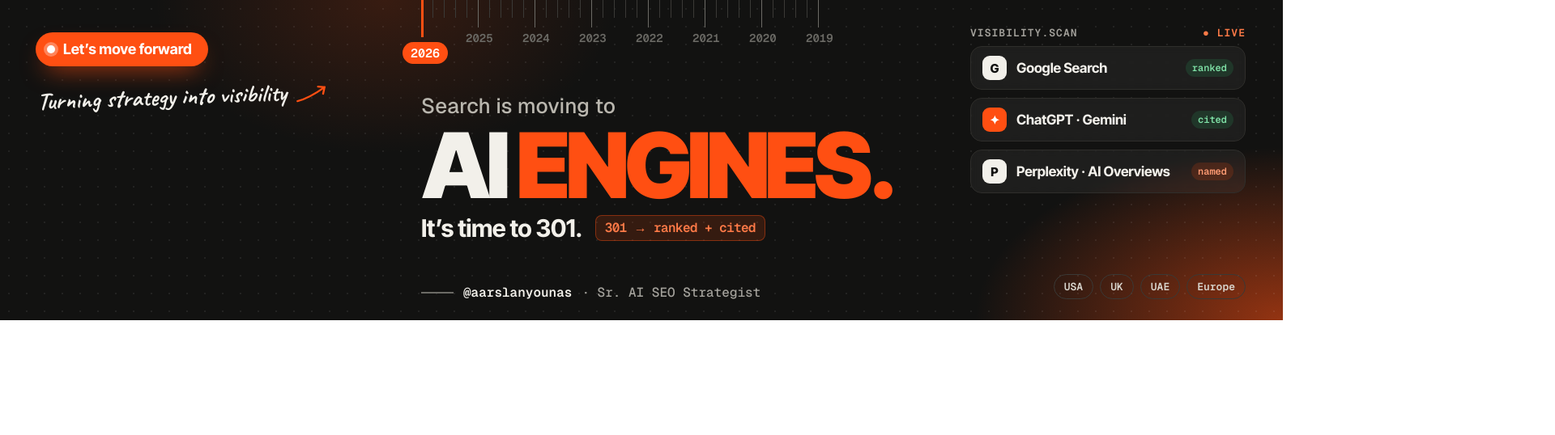
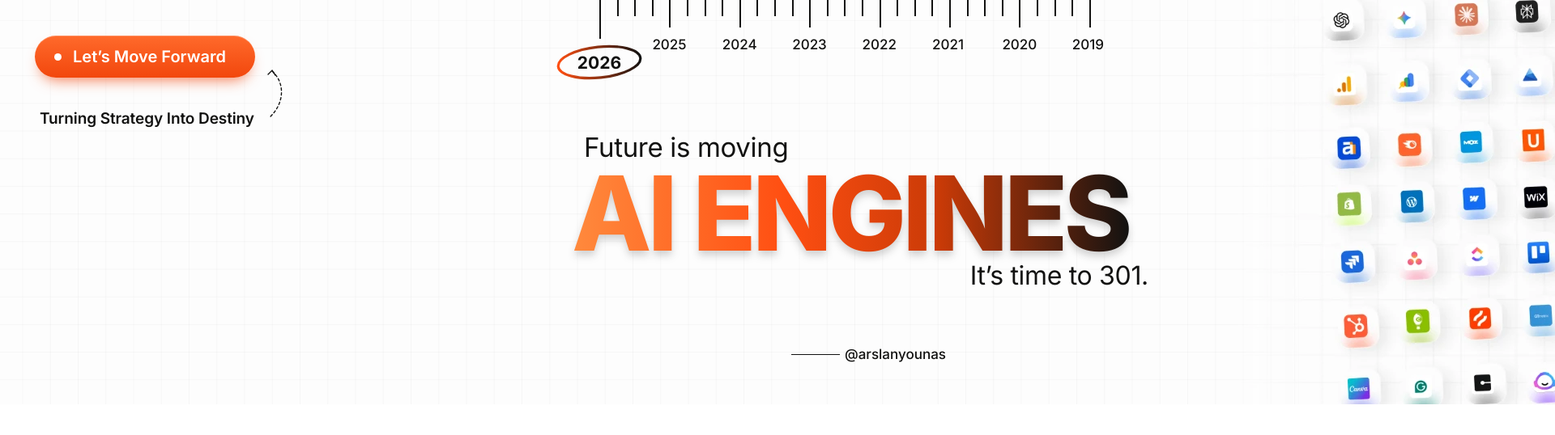
Before and after one commit to aarslanyounas/protfolio, a plain HTML site: page linkedin-brand/cover.html in a window 1280 px wide. Shown: the top 538 px of the page at 81% size, 1920 px wide, since content can reach past the window. Drawn offline with nearby package versions, Linux system fonts and the light colour scheme.

Commit message:
LinkedIn cover: original layout recoloured to brand orange/ink; light upscaled profile photo
Co-Authored-By: Claude Opus 5.5 <noreply@anthropic.com>
Claude-Session: https://claude.ai/code/session_01VBJH2upMVWksZtGWxkVbdV

```diff
--- a/linkedin-brand/cover.html
+++ b/linkedin-brand/cover.html
@@ -1,69 +1,46 @@
 <!doctype html><html><head><meta charset="utf-8">
-<link href="https://fonts.googleapis.com/css2?family=Geist+Mono:wght@500;600&family=Geist:wght@400;500;600&family=Inter+Tight:wght@700;800;900&family=Caveat:wght@700&display=swap" rel="stylesheet">
+<link href="https://fonts.googleapis.com/css2?family=Inter:wght@400;500;600;700;800;900&display=swap" rel="stylesheet">
 <style>
 *{margin:0;padding:0;box-sizing:border-box}
-body{width:1584px;height:396px;overflow:hidden;font-family:Geist,sans-serif}
-.c{position:relative;width:1584px;height:396px;overflow:hidden;color:#f2f0ea;
- background:radial-gradient(ellipse 40% 90% at 100% 100%,rgba(255,79,18,.55),transparent 60%),radial-gradient(ellipse 30% 80% at 30% 0%,rgba(255,79,18,.16),transparent 60%),#121211}
-.c::before{content:"";position:absolute;inset:0;background-image:radial-gradient(rgba(255,255,255,.07) 1px,transparent 1px);background-size:22px 22px}
-/* timeline ruler */
-.ruler{position:absolute;left:520px;top:0;display:flex;align-items:flex-start;gap:0}
-.ruler .t{position:relative;width:14px;height:22px;border-left:1.5px solid #3a3936}
-.ruler .t.big{height:34px;border-left-color:#6b6a65}
-.ruler .t.now{height:46px;border-left:3px solid #ff4f12}
-.ruler .y{position:absolute;top:40px;left:-16px;font:600 14px/1 "Geist Mono";color:#6b6a65}
-.ruler .t.now .y{top:52px;left:-26px;padding:6px 10px;border-radius:999px;background:#ff4f12;color:#fff;font-size:15px}
-/* center copy */
-.mid{position:absolute;left:520px;top:118px;width:720px}
-.mid .pre{font:500 26px/1 Geist;color:#b9b6ae}
-.mid h1{margin-top:12px;font:900 112px/.86 "Inter Tight";letter-spacing:-.055em;white-space:nowrap}
-.mid h1 span{color:#ff4f12}
-.mid .post{margin-top:14px;display:flex;align-items:center;gap:16px;font:600 30px/1 "Inter Tight";letter-spacing:-.02em}
-.mid .post code{font:600 16px/1 "Geist Mono";padding:7px 11px;border-radius:8px;background:rgba(255,79,18,.15);color:#ff7a47;border:1px solid rgba(255,79,18,.4)}
-.handle{position:absolute;left:520px;bottom:26px;display:flex;align-items:center;gap:12px;font:500 16px/1 "Geist Mono";color:#a3a19b}
-.handle i{width:40px;height:1.5px;background:#6b6a65}
-.handle b{color:#f2f0ea;font-weight:600}
-/* left tag (sits above profile photo area) */
-.tag{position:absolute;left:44px;top:40px;display:inline-flex;align-items:center;gap:10px;padding:12px 20px 12px 14px;border-radius:999px;background:#ff4f12;color:#fff;font:700 18px/1 "Inter Tight";box-shadow:0 14px 30px -12px rgba(255,79,18,.8)}
-.tag i{width:10px;height:10px;border-radius:50%;background:#fff;box-shadow:0 0 0 4px rgba(255,255,255,.3)}
-.motto{position:absolute;left:46px;top:104px;font:700 30px/1 Caveat;color:#f2f0ea;transform:rotate(-2deg)}
-.motto svg{display:inline-block;width:40px;height:26px;vertical-align:middle;margin-left:4px}
-/* right engine stack */
-.eng{position:absolute;right:46px;top:34px;width:340px;display:grid;gap:10px}
-.eng .h{font:600 13px/1 "Geist Mono";color:#a3a19b;letter-spacing:.08em;text-transform:uppercase;display:flex;justify-content:space-between}
-.eng .h b{color:#ff7a47;font-weight:600}
-.row{display:flex;align-items:center;gap:12px;padding:11px 14px;border-radius:14px;background:rgba(255,255,255,.05);border:1px solid #2f2e2b;backdrop-filter:blur(4px)}
-.row .ic{flex:none;width:30px;height:30px;border-radius:9px;display:grid;place-items:center;background:#f2f0ea;color:#121211;font:800 15px/1 "Inter Tight"}
-.row .ic.o{background:#ff4f12;color:#fff}
-.row span:not(.ic){flex:1;font:600 17px/1 "Inter Tight";letter-spacing:-.01em}
-.row em{font:600 12px/1 "Geist Mono";font-style:normal;padding:5px 8px;border-radius:999px;background:rgba(47,179,107,.16);color:#7fe0a6}
-.row em.w{background:rgba(255,79,18,.16);color:#ff9b73}
-.mk{position:absolute;right:46px;bottom:26px;display:flex;gap:8px}
-.mk span{padding:8px 12px;border-radius:999px;border:1px solid #3a3936;font:600 13px/1 "Geist Mono";color:#d9d6ce}
+body{width:2000px;height:500px;overflow:hidden;font-family:Inter,sans-serif}
+.c{position:relative;width:2000px;height:500px;overflow:hidden;background:url(source-cover.webp) 0 0/2000px 500px no-repeat}
+/* clean panel over old content, recreating the same grid */
+.clean{position:absolute;left:0;top:0;width:1620px;height:500px;background:#fdfdfd;
+ background-image:linear-gradient(rgba(0,0,0,.028) 1px,transparent 1px),linear-gradient(90deg,rgba(0,0,0,.028) 1px,transparent 1px);background-size:34.25px 34.2px;background-position:27.5px 24.8px;
+ -webkit-mask:linear-gradient(90deg,#000 94%,transparent);mask:linear-gradient(90deg,#000 94%,transparent)}
+.pill{position:absolute;left:43px;top:44px;width:272px;height:52px;border-radius:999px;background:linear-gradient(180deg,#ff6a2b,#f2470d);color:#fff;display:flex;align-items:center;gap:14px;padding-left:24px;font:600 20px/1 Inter;box-shadow:0 10px 18px -8px rgba(242,71,13,.75),inset 0 1px 0 rgba(255,255,255,.25)}
+.pill i{width:9px;height:9px;border-radius:50%;background:#fff}
+.motto{position:absolute;left:49px;top:137px;font:600 19px/1 Inter;color:#121211;letter-spacing:-.005em}
+.arrow{position:absolute;left:326px;top:82px;width:30px;height:70px}
+.ruler{position:absolute;left:740px;top:0;height:48px}
+.ruler span{position:absolute;top:0;width:2px;background:#121211}
+.yr{position:absolute;top:47px;font:500 17px/1 Inter;color:#121211}
+.now{position:absolute;left:692px;top:58px;width:96px;height:38px}
+.now svg{position:absolute;inset:-4px -6px;width:108px;height:46px}
+.now b{position:absolute;inset:0;display:grid;place-items:center;font:700 21px/1 Inter;color:#121211}
+.pre{position:absolute;left:721px;top:166px;font:400 33px/1 Inter;color:#121211;letter-spacing:-.01em}
+h1{position:absolute;left:706px;top:200px;font:800 128px/1 Inter;letter-spacing:-.035em;white-space:nowrap;
+ background:linear-gradient(90deg,#ff8a3d 0%,#ff4f12 38%,#c93a07 66%,#121211 100%);-webkit-background-clip:text;background-clip:text;color:transparent;filter:drop-shadow(0 6px 5px rgba(18,18,17,.18))}
+.post{position:absolute;right:582px;top:325px;font:400 32px/1 Inter;color:#121211;letter-spacing:-.01em}
+.handle{position:absolute;left:977px;top:430px;display:flex;align-items:center;gap:6px;font:500 17px/1 Inter;color:#121211}
+.handle i{width:60px;height:1.4px;background:#121211}
 </style></head><body><div class="c">
-  <span class="tag"><i></i>Let’s move forward</span>
-  <div class="motto">Turning strategy into visibility <svg viewBox="0 0 40 26" fill="none" stroke="#ff4f12" stroke-width="2.4" stroke-linecap="round"><path d="M2 20c10-2 22-8 34-16M28 3l8 1-2 8"/></svg></div>
-
-  <div class="ruler" id="ruler"></div>
-
-  <div class="mid">
-    <div class="pre">Search is moving to</div>
-    <h1>AI <span>ENGINES.</span></h1>
-    <div class="post">It’s time to 301. <code>301 → ranked + cited</code></div>
-  </div>
-  <div class="handle"><i></i><b>@aarslanyounas</b> · Sr. AI SEO Strategist</div>
-
-  <div class="eng">
-    <div class="h"><span>visibility.scan</span><b>● live</b></div>
-    <div class="row"><span class="ic">G</span><span>Google Search</span><em>ranked</em></div>
-    <div class="row"><span class="ic o">✦</span><span>ChatGPT · Gemini</span><em>cited</em></div>
-    <div class="row"><span class="ic">P</span><span>Perplexity · AI Overviews</span><em class="w">named</em></div>
-  </div>
-  <div class="mk"><span>USA</span><span>UK</span><span>UAE</span><span>Europe</span></div>
+<div class="clean"></div>
+<div class="pill"><i></i>Let’s Move Forward</div>
+<svg class="arrow" viewBox="0 0 30 70" fill="none" stroke="#121211" stroke-width="1.4" stroke-dasharray="3 3" stroke-linecap="round"><path d="M10 6 C 26 20, 26 46, 6 64"/><path d="M5 10 L10 5 L14 11" stroke-dasharray="0"/></svg>
+<div class="motto">Turning Strategy Into Destiny</div>
+<div class="ruler" id="ruler"></div>
+<div class="now"><svg viewBox="0 0 108 46"><defs><linearGradient id="g" x1="0" x2="1"><stop offset="0" stop-color="#ff4f12"/><stop offset="1" stop-color="#121211"/></linearGradient></defs><ellipse cx="54" cy="23" rx="51" ry="19" fill="none" stroke="url(#g)" stroke-width="3.2" transform="rotate(-6 54 23)"/></svg><b>2026</b></div>
+<div class="pre">Future is moving</div>
+<h1>AI ENGINES</h1>
+<div class="post">It’s time to 301.</div>
+<div class="handle"><i></i>@arslanyounas</div>
 </div>
 <script>
-var r=document.getElementById("ruler"),years=[2026,2025,2024,2023,2022,2021,2020,2019],h="";
-years.forEach(function(y,i){h+='<span class="t '+(i==0?'now':'big')+'"><span class="y">'+y+'</span></span>';if(i<years.length-1)for(var k=0;k<4;k++)h+='<span class="t"></span>'});
-r.innerHTML=h;
+var R=document.getElementById("ruler"),h="",gap=86.4,yrs=[2026,2025,2024,2023,2022,2021,2020,2019];
+for(var k=0;k<yrs.length;k++){var x=k*gap;h+='<span style="left:'+x+'px;height:'+(k==0?48:34)+'px"></span>';
+  if(k<yrs.length-1)for(var m=1;m<4;m++)h+='<span style="left:'+(x+m*gap/4)+'px;height:20px"></span>';}
+R.innerHTML=h;var C=document.querySelector(".c");
+yrs.forEach(function(y,k){if(!k)return;var d=document.createElement("div");d.className="yr";d.textContent=y;d.style.left=(740+k*gap-21)+"px";C.appendChild(d)});
 </script>
 </body></html>
--- a/linkedin-brand/render.js
+++ b/linkedin-brand/render.js
@@ -1,4 +1,4 @@
 const {chromium}=require('playwright');(async()=>{const b=await chromium.launch();
-let p=await b.newPage({viewport:{width:1584,height:396},deviceScaleFactor:2});await p.goto('file://'+process.cwd()+'/cover.html');await p.waitForTimeout(2500);await p.screenshot({path:'linkedin-cover.png'});await p.screenshot({path:'linkedin-cover.jpg',type:'jpeg',quality:92});
-p=await b.newPage({viewport:{width:400,height:400},deviceScaleFactor:2});await p.goto('file://'+process.cwd()+'/profile.html');await p.waitForTimeout(1500);await p.screenshot({path:'linkedin-profile.png'});await p.screenshot({path:'linkedin-profile.jpg',type:'jpeg',quality:94});
+let p=await b.newPage({viewport:{width:2000,height:500},deviceScaleFactor:1});await p.goto('file://'+process.cwd()+'/cover.html');await p.waitForTimeout(2500);await p.screenshot({path:'linkedin-cover.png'});await p.screenshot({path:'linkedin-cover.jpg',type:'jpeg',quality:95});
+p=await b.newPage({viewport:{width:1080,height:1080},deviceScaleFactor:1});await p.goto('file://'+process.cwd()+'/profile.html');await p.waitForTimeout(1500);await p.screenshot({path:'linkedin-profile.png'});await p.screenshot({path:'linkedin-profile.jpg',type:'jpeg',quality:95});
 await b.close()})();
```
Also changed, not shown: linkedin-brand/profile.html (+8 -10 lines), linkedin-brand/cutout-hd.png (added), linkedin-brand/linkedin-cover.jpg, linkedin-brand/linkedin-cover.png, linkedin-brand/linkedin-profile.jpg, linkedin-brand/linkedin-profile.png, linkedin-brand/source-cover.webp (added).
